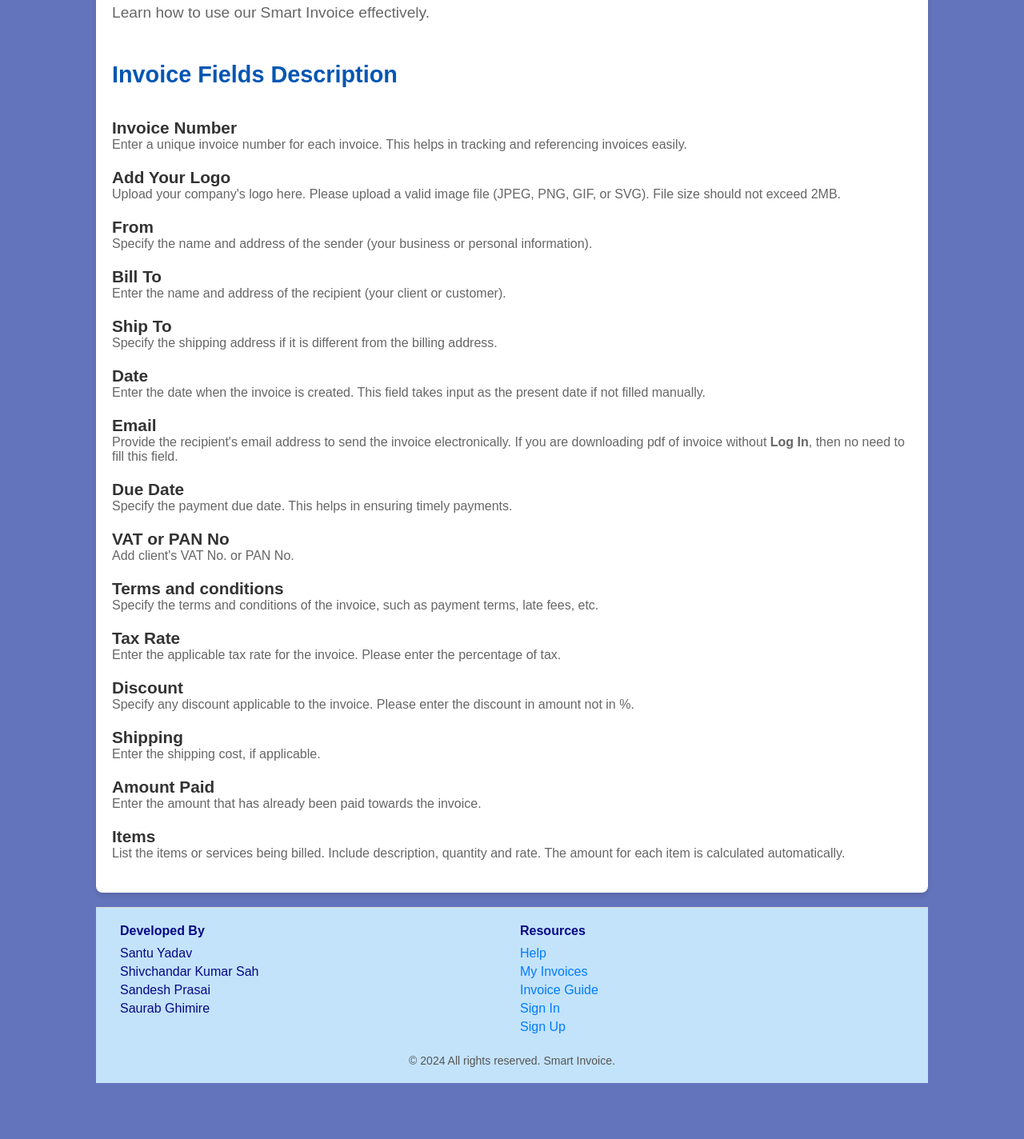
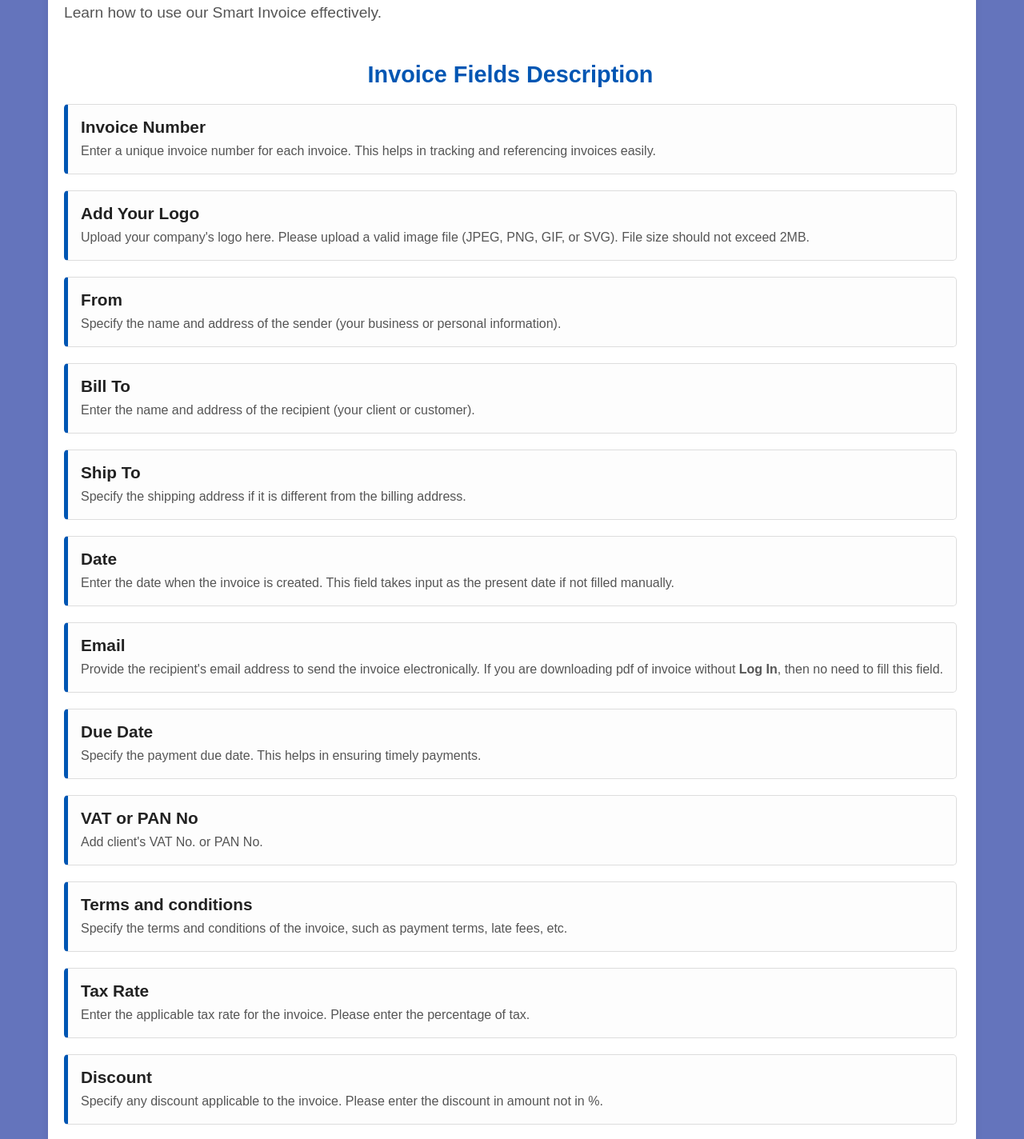
Before and after one commit to yadavsantu/SmartInvoice, a Vue app in the folder vue-frontend/: page /InvoiceGuide in a window 1280 px wide. Shown: the part 140-1564 px from the top of the page at 80% size. Built offline with nearby package versions, Linux system fonts and the light colour scheme.

Commit message:
some UI UX changes

```diff
--- a/vue-frontend/src/components/FooterComponent.vue
+++ b/vue-frontend/src/components/FooterComponent.vue
@@ -1,25 +1,29 @@
 <template>
   <footer class="footer">
+    <!-- Developed By Section -->
     <div class="footer-section">
       <h4>Developed By</h4>
       <ul>
-        <li>Santu Yadav</li>
-        <li>Shivchandar Kumar Sah</li>
-        <li>Sandesh Prasai</li>
-        <li>Saurab Ghimire</li>
+        <li><a href="https://www.linkedin.com/in/santu-yadav-77b5b6138/" target="_blank">Santu Yadav</a></li>
+        <li><a href="https://www.linkedin.com/in/shivchandar-sah-394250296/" target="_blank">Shivchandar Kumar Sah</a></li>
+        <li><a href="https://www.linkedin.com/in/sandesh-prasai-6bb875333/" target="_blank">Sandesh Prasai</a></li>
+        <li><a href="https://www.facebook.com/shaurabh.ghimire.5" target="_blank">Saurab Ghimire</a></li>
       </ul>
     </div>
+
+    <!-- Resources Section -->
     <div class="footer-section">
       <h4>Resources</h4>
       <ul>
         <li><router-link to="/HelpPage">Help</router-link></li>
         <li><router-link to="/LoginDashboard">My Invoices</router-link></li>
         <li><a href="InvoiceGuide">Invoice Guide</a></li>
-
         <li><router-link to="/LoginPage">Sign In</router-link></li>
         <li><router-link to="/Signup">Sign Up</router-link></li>
       </ul>
     </div>
+
+    <!-- Copyright -->
     <div class="footer-section footer-copyright">
       <p>&copy; 2024 All rights reserved. Smart Invoice.</p>
     </div>
@@ -45,7 +49,7 @@ export default {
   left: 0;
   right: 0;
   z-index: 2000;
-  flex-wrap: wrap; /* Allow wrapping on smaller screens */
+  flex-wrap: wrap;
 }
 
 .footer-section {
@@ -68,9 +72,11 @@ export default {
   margin: 5px 0;
 }
 
+/* All links style */
 .footer-section a {
   text-decoration: none;
   color: #007bff;
+  transition: all 0.2s ease;
 }
 
 .footer-section a:hover {
@@ -78,12 +84,24 @@ export default {
   color: #ef7a04;
 }
 
-.footer-copyright {
+/* Hover effect for developer LinkedIn links specifically */
+.footer-section:first-of-type ul li a {
+  color: #070885;
+}
+
+.footer-section:first-of-type ul li a:hover {
+  color: #ef7a04;
+  transform: scale(1.05);
+  text-decoration: underline;
+}
+
+/* Copyright section */
+.footer-section.footer-copyright {
   text-align: center;
   font-size: 14px;
   color: #555;
   margin-top: 10px;
-  flex-basis: 100%; /* Ensure it spans the full width on small screens */
+  flex-basis: 100%;
   margin-top: 20px;
 }
 
@@ -113,8 +131,8 @@ export default {
     margin: 5px 0;
   }
 
-  .footer-copyright {
-    margin-top: 20px;
+  .footer-section li a {
+    font-size: 14px;
   }
 }
 
@@ -131,7 +149,11 @@ export default {
     font-size: 12px;
   }
 
-  .footer-copyright {
+  .footer-section li a {
+    font-size: 12px;
+  }
+
+  .footer-section.footer-copyright {
     font-size: 12px;
   }
 }
--- a/vue-frontend/src/pages/HelpPage.vue
+++ b/vue-frontend/src/pages/HelpPage.vue
@@ -193,12 +193,15 @@
   <style scoped>
   /* General Styles */
   .help-page-container {
-    font-family: "Arial", sans-serif;
-    color: #333;
-    max-width: 1200px;
-    margin: 0 auto;
-    padding: 80px;
-  }
+  font-family: "Arial", sans-serif;
+  color: #333;
+  max-width: 1200px;
+  margin: 0 auto;
+  padding: 80px 20px 100px 20px; /* extra bottom padding for footer */
+  box-sizing: border-box;
+  min-height: 100vh;
+  position: relative;
+}
 
   .main-content {
     padding: 20px;
--- a/vue-frontend/src/pages/InvoiceGuide.vue
+++ b/vue-frontend/src/pages/InvoiceGuide.vue
@@ -3,83 +3,23 @@
     <!-- Navbar -->
     <NavBar />
 
-        <!-- Guide Content -->
+    <!-- Main Content -->
     <main class="main-content">
-            <!-- Header Section -->
+      <!-- Header -->
       <header class="guide-header">
         <h1>Invoice Guide</h1>
         <p>Learn how to use our Smart Invoice effectively.</p>
       </header>
 
-            <!-- Invoice Fields Description Section -->
+      <!-- Invoice Fields Section -->
       <section class="fields-description-section">
         <h2>Invoice Fields Description</h2>
-                <br>
-                <ul>
-                    <li>
-                        <h3>Invoice Number</h3>
-                        <p>Enter a unique invoice number for each invoice. This helps in tracking and referencing invoices easily.</p>
-                    </li>
-                    <li>
-                        <h3>Add Your Logo</h3>
-                        <p>Upload your company's logo here. Please upload a valid image file (JPEG, PNG, GIF, or SVG). File size should not exceed 2MB.</p>
-                    </li>
-                    <li>
-                        <h3>From</h3>
-                        <p>Specify the name and address of the sender (your business or personal information).</p>
-                    </li>
-                    <li>
-                        <h3>Bill To</h3>
-                        <p>Enter the name and address of the recipient (your client or customer).</p>
-                    </li>
-                    <li>
-                        <h3>Ship To</h3>
-                        <p>Specify the shipping address if it is different from the billing address.</p>
-                    </li>
-                    <li>
-                        <h3>Date</h3>
-                        <p>Enter the date when the invoice is created. This field takes input as the present date if not filled manually.</p>
-                    </li>
-                    <li>
-                        <h3>Email</h3>
-                        <p>Provide the recipient's email address to send the invoice electronically. If you are downloading pdf of invoice without <strong>Log In</strong>, then no need to fill this field.</p>
-                    </li>
-                    <li>
-                        <h3>Due Date</h3>
-                        <p>Specify the payment due date. This helps in ensuring timely payments.</p>
-                    </li>
-                    <li>
-                        <h3>VAT or PAN No</h3>
-                        <p>Add client's VAT No. or PAN No.</p>
-                    </li>
-                    <li>
-                        <h3>Terms and conditions</h3>
-                        <p>Specify the terms and conditions of the invoice, such as payment terms, late fees, etc.</p>
-                    </li>
-                    <li>
-                        <h3>Tax Rate</h3>
-                        <p>Enter the applicable tax rate for the invoice. Please enter the percentage of tax.</p>
-                    </li>
-                    <li>
-                        <h3>Discount</h3>
-                        <p>Specify any discount applicable to the invoice. Please enter the discount in amount not in %.</p>
-                    </li>
-                    <li>
-                        <h3>Shipping</h3>
-                        <p>Enter the shipping cost, if applicable.</p>
-                    </li>
-                    <li>
-                        <h3>Amount Paid</h3>
-                        <p>Enter the amount that has already been paid towards the invoice.</p>
-                    </li>
-                    <li>
-                        <h3>Items</h3>
-                        <p>List the items or services being billed. Include description, quantity and rate. The amount for each item is calculated automatically.</p>
-                    </li>
-                </ul>
+        <div class="field-card" v-for="(field, index) in fields" :key="index">
+          <h3>{{ field.title }}</h3>
+          <p v-html="field.description"></p>
+        </div>
       </section>
     </main>
-        <br>
 
     <!-- Footer -->
     <FooterComponent />
@@ -96,69 +36,108 @@ export default {
     NavBar,
     FooterComponent,
   },
+  data() {
+    return {
+      fields: [
+        { title: "Invoice Number", description: "Enter a unique invoice number for each invoice. This helps in tracking and referencing invoices easily." },
+        { title: "Add Your Logo", description: "Upload your company's logo here. Please upload a valid image file (JPEG, PNG, GIF, or SVG). File size should not exceed 2MB." },
+        { title: "From", description: "Specify the name and address of the sender (your business or personal information)." },
+        { title: "Bill To", description: "Enter the name and address of the recipient (your client or customer)." },
+        { title: "Ship To", description: "Specify the shipping address if it is different from the billing address." },
+        { title: "Date", description: "Enter the date when the invoice is created. This field takes input as the present date if not filled manually." },
+        { title: "Email", description: "Provide the recipient's email address to send the invoice electronically. If you are downloading pdf of invoice without <strong>Log In</strong>, then no need to fill this field." },
+        { title: "Due Date", description: "Specify the payment due date. This helps in ensuring timely payments." },
+        { title: "VAT or PAN No", description: "Add client's VAT No. or PAN No." },
+        { title: "Terms and conditions", description: "Specify the terms and conditions of the invoice, such as payment terms, late fees, etc." },
+        { title: "Tax Rate", description: "Enter the applicable tax rate for the invoice. Please enter the percentage of tax." },
+        { title: "Discount", description: "Specify any discount applicable to the invoice. Please enter the discount in amount not in %." },
+        { title: "Shipping", description: "Enter the shipping cost, if applicable." },
+        { title: "Amount Paid", description: "Enter the amount that has already been paid towards the invoice." },
+        { title: "Items", description: "List the items or services being billed. Include description, quantity and rate. The amount for each item is calculated automatically." },
+      ],
+    };
+  },
 };
 </script>
 
 <style scoped>
-/* General Styles */
 .guide-page-container {
   font-family: "Arial", sans-serif;
   color: #333;
   max-width: 1200px;
   margin: 0 auto;
-    padding: 80px;
-    background: #6474BC;
+  padding: 80px 20px 120px 20px; /* bottom padding for fixed footer */
+  box-sizing: border-box;
+  background-color: #6474bc;
+  min-height: 100vh;
 }
 
 .main-content {
   padding: 20px;
   background: white;
   border-radius: 8px;
-    box-shadow: 0 4px 6px rgba(0, 0, 0, 0.1);
+  box-shadow: 0 4px 10px rgba(0, 0, 0, 0.07);
 }
 
-/* Header Section */
 .guide-header {
   text-align: center;
   margin-bottom: 30px;
 }
+
 .guide-header h1 {
   font-size: 2.5rem;
   color: #0056b3;
 }
+
 .guide-header p {
   font-size: 1.2rem;
-    color: #666;
+  color: #555;
 }
 
-/* Section Titles */
 .fields-description-section h2 {
   font-size: 1.8rem;
   color: #0056b3;
   margin-bottom: 20px;
+  text-align: center;
 }
 
-/* Fields Description Styles */
-.fields-description-section ul {
-    list-style-type: none;
-    padding: 0;
-}
-.fields-description-section li {
+.field-card {
+  background: #fdfdfd;
+  border: 1px solid #ddd;
+  border-left: 5px solid #0056b3;
+  padding: 16px;
   margin-bottom: 20px;
-}
-.fields-description-section h3 {
-    font-size: 1.3rem;
-    color: #333;
-}
-.fields-description-section p {
-    font-size: 1rem;
-    color: #666;
+  border-radius: 5px;
+  transition: box-shadow 0.3s ease;
 }
 
-/* Responsive Design */
-@media (max-width: 600px) {
+.field-card:hover {
+  box-shadow: 0 4px 10px rgba(0, 86, 179, 0.2);
+}
+
+.field-card h3 {
+  font-size: 1.3rem;
+  margin-bottom: 6px;
+  color: #222;
+}
+
+.field-card p {
+  font-size: 1rem;
+  color: #555;
+  line-height: 1.5;
+}
+
+@media (max-width: 768px) {
   .guide-header h1 {
     font-size: 1.8rem;
   }
+
+  .guide-header p {
+    font-size: 1rem;
+  }
+
+  .field-card {
+    padding: 12px;
+  }
 }
 </style>
--- a/vue-frontend/src/pages/LoginDashboard.vue
+++ b/vue-frontend/src/pages/LoginDashboard.vue
@@ -348,6 +348,7 @@ export default {
   width: 100%;
   margin-top: 80px;
   box-sizing: border-box;
+  padding-bottom: 120px;
 
 }
 
@@ -469,10 +470,13 @@ button:hover {
 }
 
 .no-history {
-  text-align: center;
-  margin-top: 20px;
-  font-size: 16px;
-  color: #666;
+  flex: 1;
+  display: flex;
+  justify-content: center;
+  align-items: center;
+  font-size: 18px;
+  color: #444;
+  padding: 50px 0;
 }
 
 /* Responsive Media Queries */
```
Lines whose indentation alone changed are shown as unchanged.
